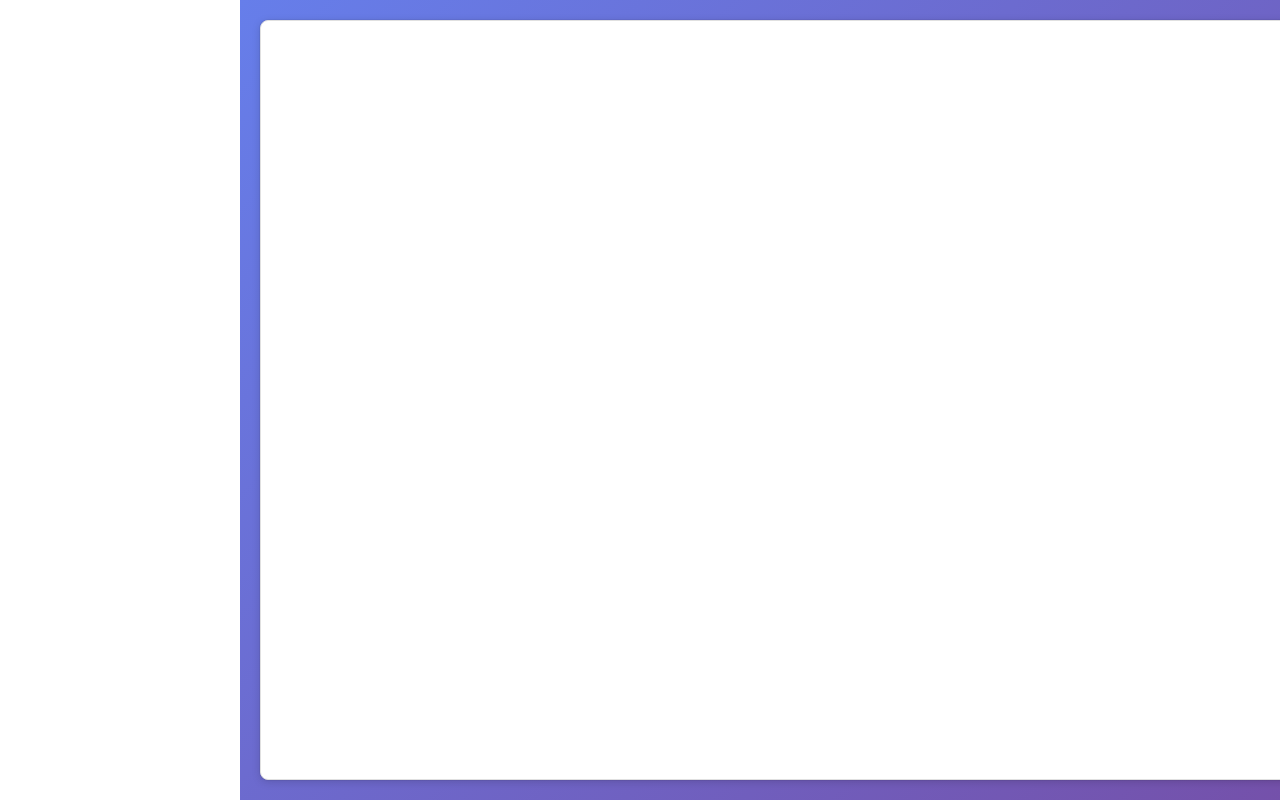
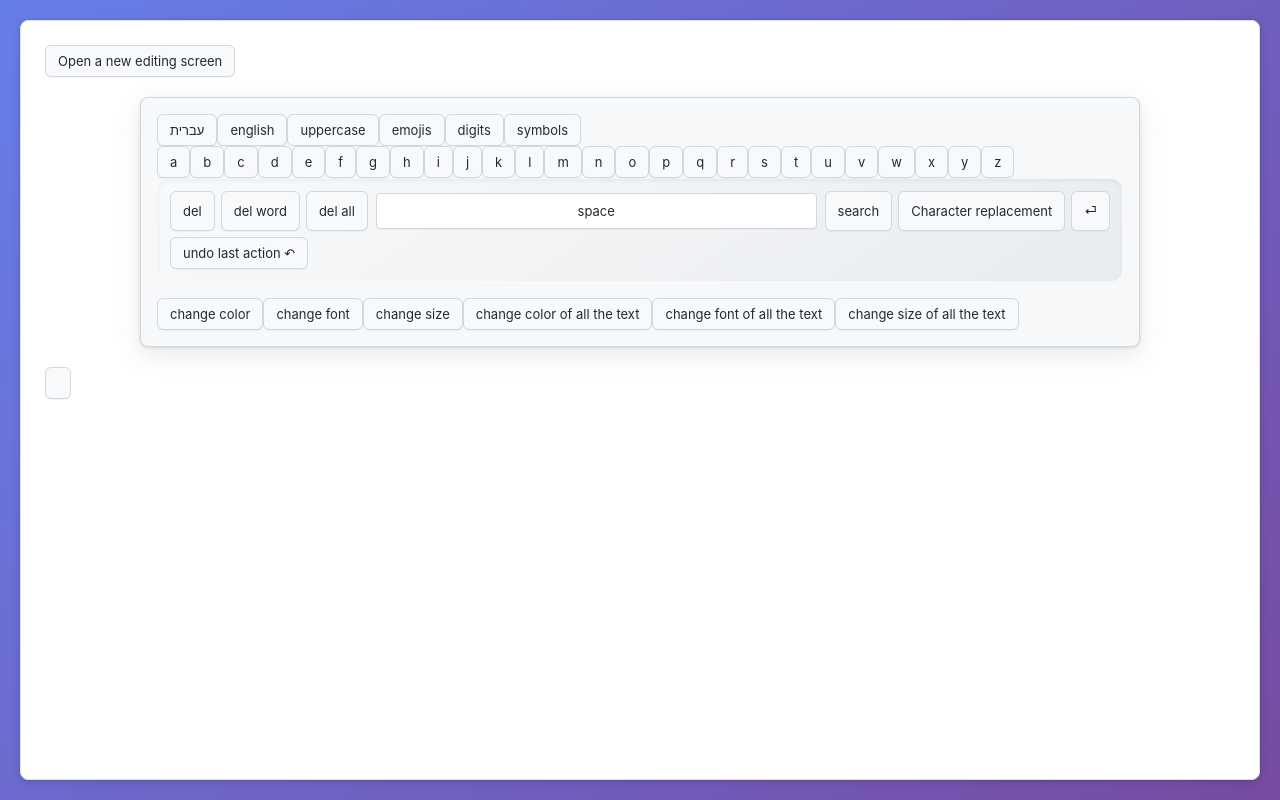
Before and after one commit to tehila7929-tech/text_project, a React (Vite) app: page / in a window 1280 px wide. Built offline with nearby package versions, Linux system fonts and the light colour scheme.

Commit message:
זה האפ

```diff
--- a/src/App.jsx
+++ b/src/App.jsx
@@ -9,12 +9,12 @@ let lastScreens = []
 
 function App() {
   const [screen, setScreen] = useState([]);
-  const [userLoggedIn, setUserLoggedIn] = useState(false)
+  const [userLoggedIn, setUserLoggedIn] = useState(true)
   const [whatLanguage, setWhatLanguage] = useState("english")
   return (
     <div className="main-workspace">
       <div className="document-item">
-        <User screen={screen} setScreen={setScreen} userLoggedIn={userLoggedIn} setUserLoggedIn={setUserLoggedIn}></User>
+        <User screen={screen} setScreen={setScreen} userLoggedIn={userLoggedIn} setUserLoggedIn={setUserLoggedIn} whatLanguage={whatLanguage}></User>
         {userLoggedIn && (
           <>
             <Keyboard setScreen={setScreen} screen={screen} lastScreens={lastScreens} whatLanguage={whatLanguage} setWhatLanguage={setWhatLanguage} />
```
